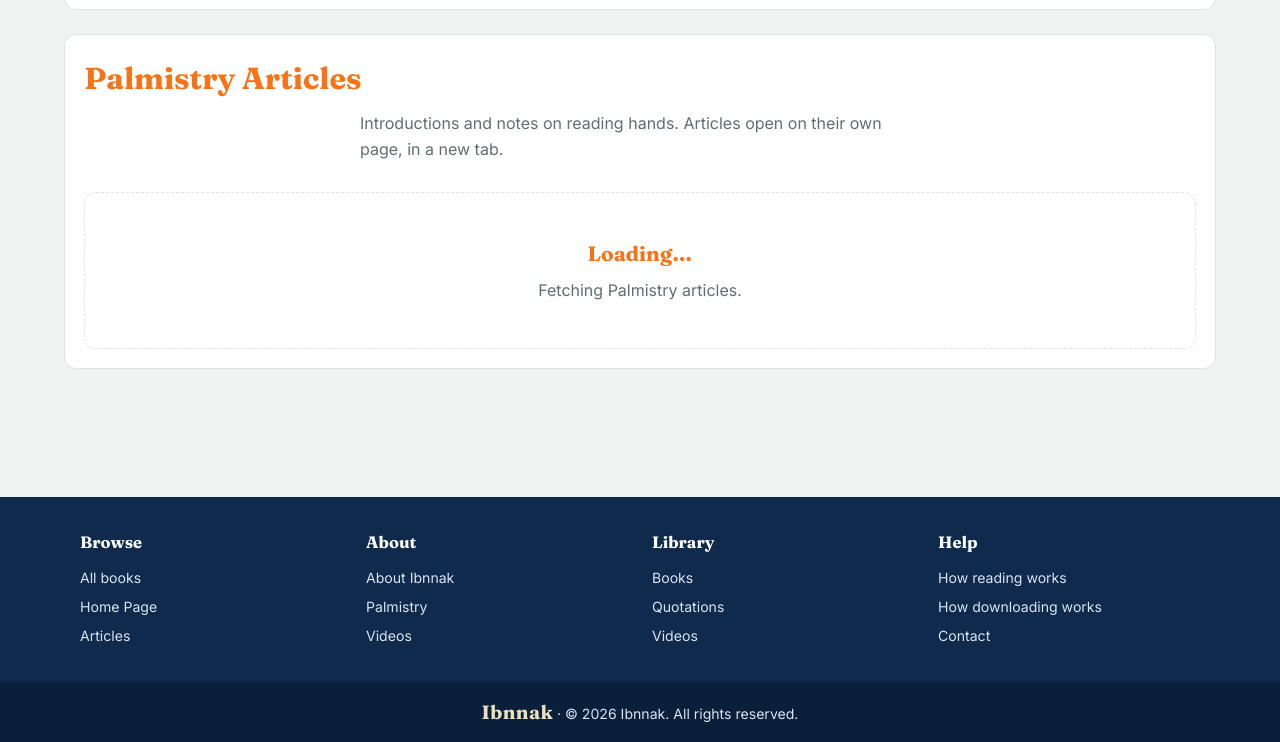
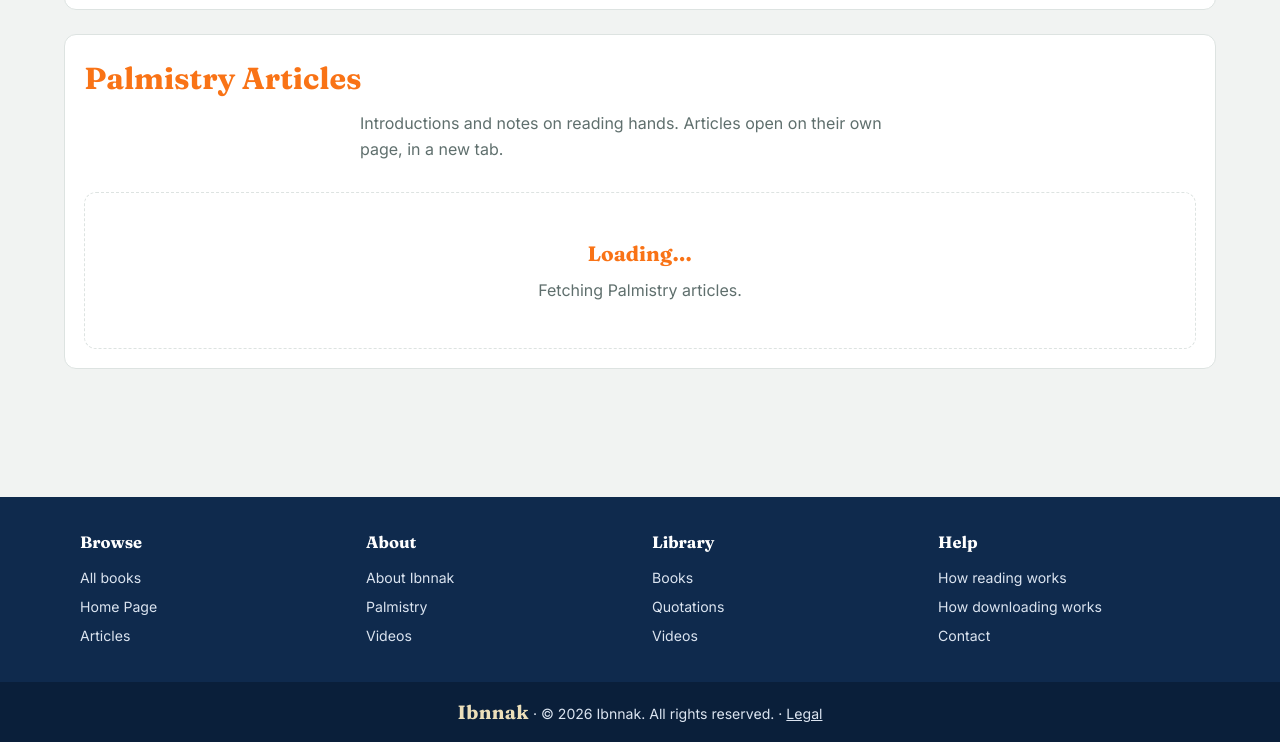
Before and after one commit to Zarghamhashmi000/ibnnak, a plain HTML site: page palmistry.html in a window 1280 px wide. Shown: the part 878-1620 px from the top of the page. Drawn offline with Linux system fonts and the light colour scheme.

Commit message:
Add Legal page (legal.html: Terms, Privacy, Copyright/Takedown) linked only in footer; apply orange + dark blue theme

```diff
--- a/palmistry.html
+++ b/palmistry.html
@@ -168,7 +168,7 @@
     <div><h3>Library</h3><a href="books.html">Books</a><a href="quotations.html">Quotations</a><a href="videos.html">Videos</a></div>
     <div><h3>Help</h3><a href="books.html">How reading works</a><a href="download.html">How downloading works</a><a href="index.html">Contact</a></div>
   </div>
-  <div class="lib-footer-bottom"><span class="brand serif">Ibnnak</span> · © <span id="yr"></span> Ibnnak. All rights reserved.</div>
+  <div class="lib-footer-bottom"><span class="brand serif">Ibnnak</span> · © <span id="yr"></span> Ibnnak. All rights reserved. · <a href="legal.html" style="color:inherit">Legal</a></div>
 </footer>
 
 <script src="firebase-config.js"></script>
```
